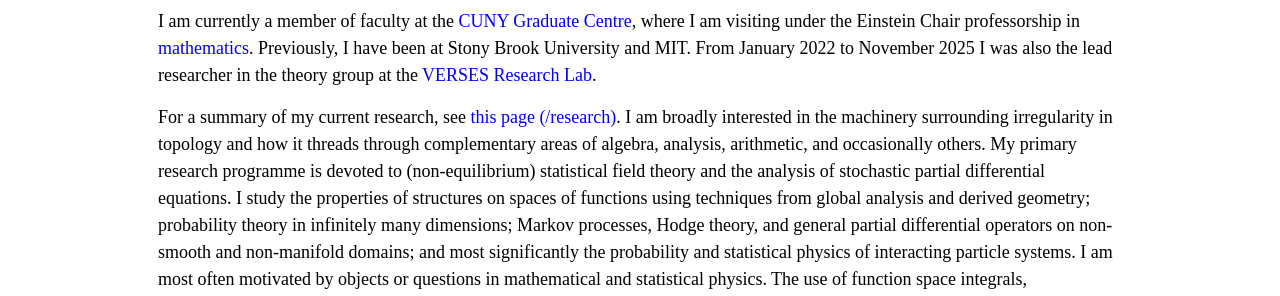
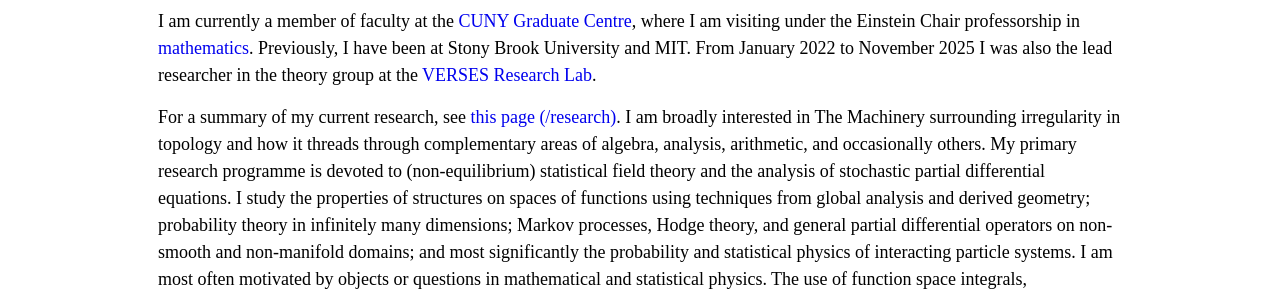
Before and after one commit to DARSakthi/DARSakthi.github.io, a Jekyll site: the page built from index.markdown, in a window 1280 px wide. Shown: the part 284-580 px from the top of the page. Built offline with Jekyll 4.4.1, drawn with Linux system fonts in a browser that asks for light colours; some of the changed text lies outside the part shown.

Commit message:
machining self improvingly

```diff
--- a/index.markdown
+++ b/index.markdown
@@ -14,7 +14,7 @@ Email: dsakthivadivel@gc.cuny.edu
 
 I am currently a member of faculty at the [CUNY Graduate Centre](https://www.gc.cuny.edu), where I am visiting under the Einstein Chair professorship in [mathematics](https://www.gc.cuny.edu/mathematics). Previously, I have been at Stony Brook University and MIT. From January 2022 to November 2025 I was also the lead researcher in the theory group at the [VERSES Research Lab](https://darsakthi.github.io/verses-lab/).
 
-For a summary of my current research, see [this page (/research)](https://darsakthi.github.io/research). I am broadly interested in the machinery surrounding irregularity in topology and how it threads through complementary areas of algebra, analysis, arithmetic, and occasionally others. My primary research programme is devoted to (non-equilibrium) statistical field theory and the analysis of stochastic partial differential equations. I study the properties of structures on spaces of functions using techniques from global analysis and derived geometry; probability theory in infinitely many dimensions; Markov processes, Hodge theory, and general partial differential operators on non-smooth and non-manifold domains; and most significantly the probability and statistical physics of interacting particle systems. I am most often motivated by objects or questions in mathematical and statistical physics. The use of function space integrals, renormalisation techniques, and scaling limits feature heavily in my work as rich objects living in the intersection of these areas, as do those topological field theories arising from index theory and differential cohomology.
+For a summary of my current research, see [this page (/research)](https://darsakthi.github.io/research). I am broadly interested in The Machinery surrounding irregularity in topology and how it threads through complementary areas of algebra, analysis, arithmetic, and occasionally others. My primary research programme is devoted to (non-equilibrium) statistical field theory and the analysis of stochastic partial differential equations. I study the properties of structures on spaces of functions using techniques from global analysis and derived geometry; probability theory in infinitely many dimensions; Markov processes, Hodge theory, and general partial differential operators on non-smooth and non-manifold domains; and most significantly the probability and statistical physics of interacting particle systems. I am most often motivated by objects or questions in mathematical and statistical physics. The use of function space integrals, renormalisation techniques, and scaling limits feature heavily in my work as rich objects living in the intersection of these areas, as do those topological field theories arising from index theory and differential cohomology.
 
 My articles (with bibliographic information) can be found on the [arXiv](https://arxiv.org/a/0000-0002-7907-7611.html) or [Google Scholar](https://scholar.google.com/citations?user=mWJtfUUAAAAJ). Some of the talks I have given are viewable [here (/talks)](https://darsakthi.github.io/talks). Advocacy and press relating to my work can be found [here (/other)](https://darsakthi.github.io/other/). I maintain a [blog](https://darsakthi.github.io/blog) about my work, amongst other things. I can also be found on [MathOverflow](https://mathoverflow.net/users/370636/dalton-a-r-sakthivadivel) and with ORCiD [0000-0002-7907-7611](https://orcid.org/0000-0002-7907-7611).
 
```
